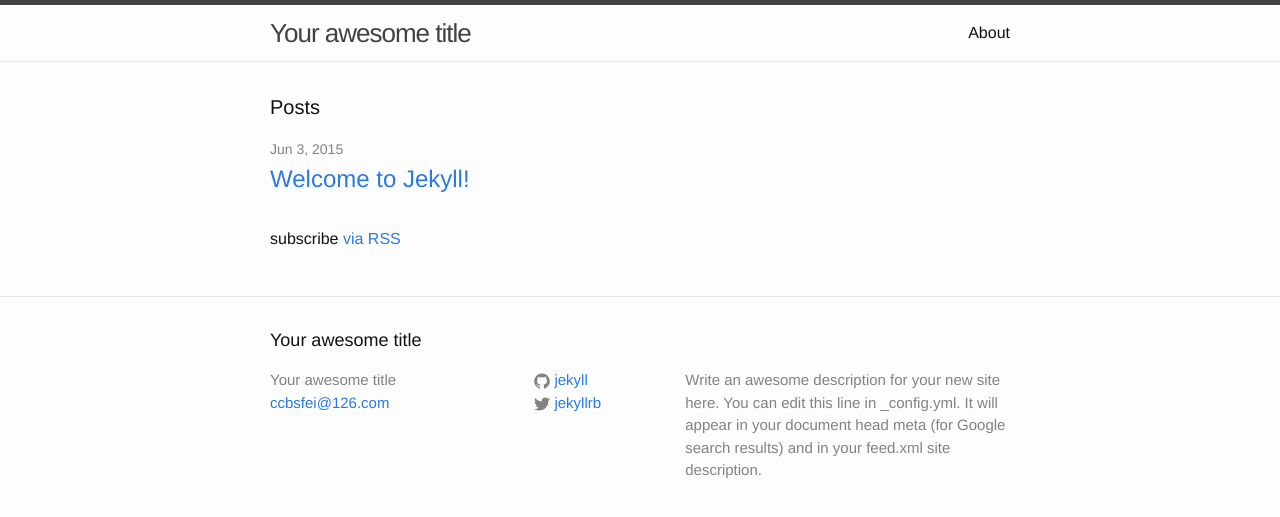
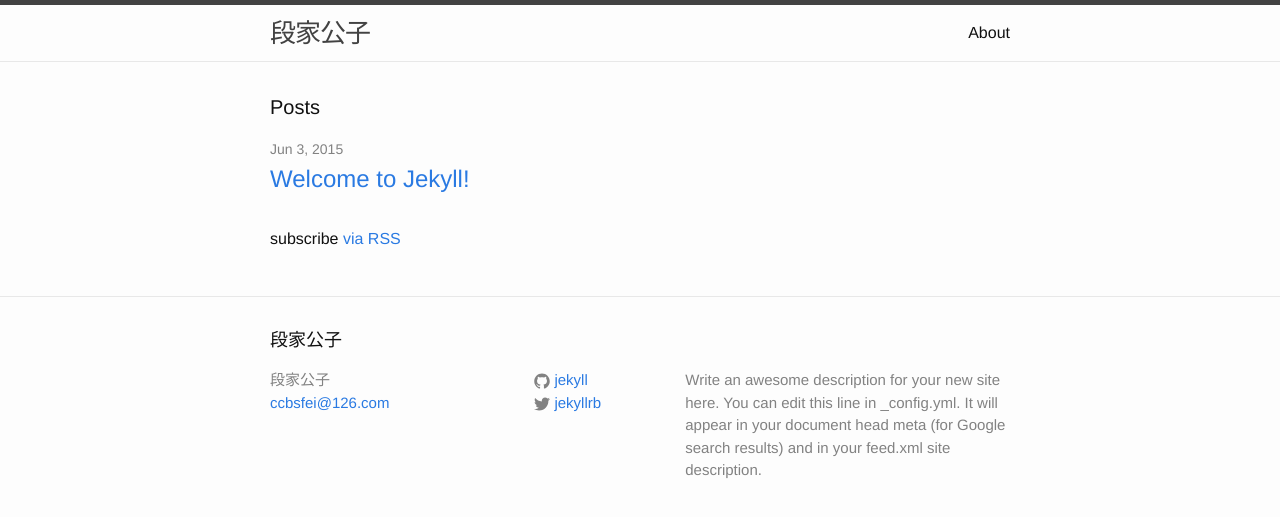
Before and after one commit to 1oscar/1oscar.github.io, a Jekyll site: the page built from index.html, in a window 1280 px wide. Shown: the top 517 px of the page. Built offline with Jekyll 4.4.1, drawn with Linux system fonts in a browser that asks for light colours.

Commit message:
update title

```diff
--- a/_config.yml
+++ b/_config.yml
@@ -1,5 +1,5 @@
 # Site settings
-title: Your awesome title
+title: 段家公子
 email: ccbsfei@126.com
 description: > # this means to ignore newlines until "baseurl:"
   Write an awesome description for your new site here. You can edit this
```
